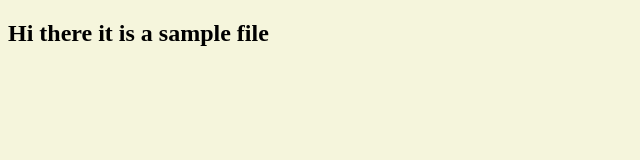
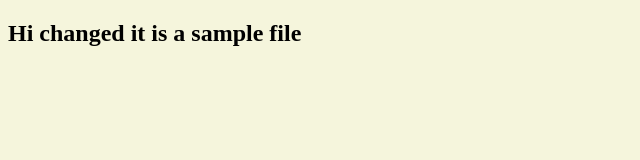
Before and after one commit to develop084/codewars, a plain HTML site: page index.html in a window 1280 px wide. Shown: the whole page, without its empty margins (0-640 px from the left). Drawn offline with Linux system fonts and the light colour scheme.

Commit message:
changed the heading

```diff
--- a/index.html
+++ b/index.html
@@ -8,6 +8,6 @@
     <title>Document</title>
 </head>
 <body>
-    <h2>Hi there it is a sample file</h2>
+    <h2>Hi changed it is a sample file</h2>
 </body>
 </html>
```
